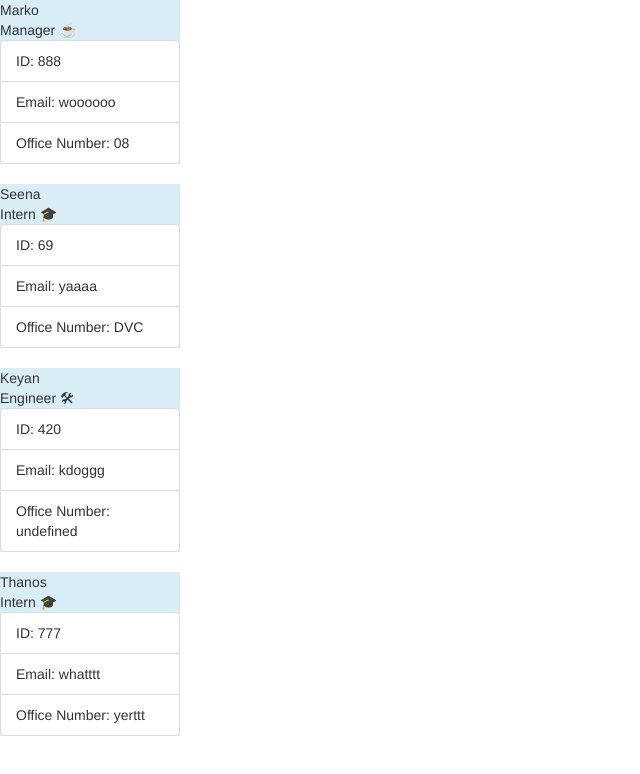
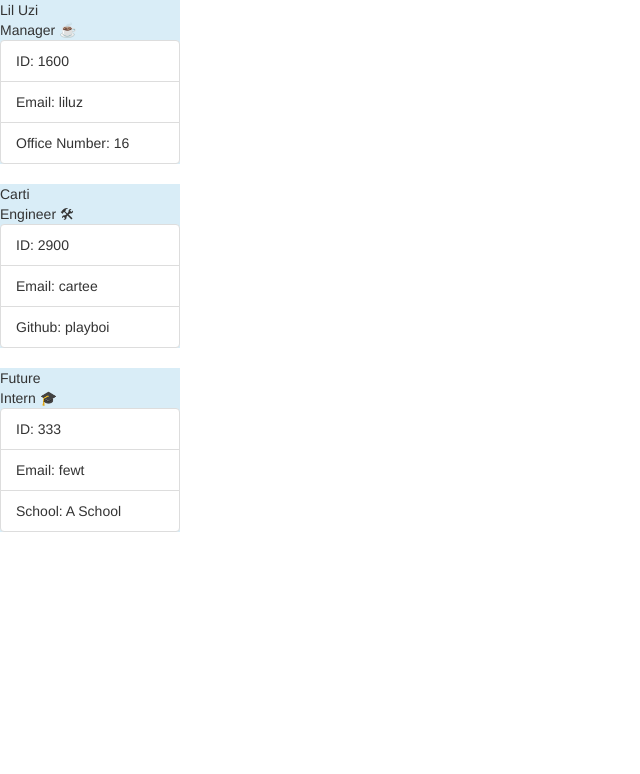
Before and after one commit to markosanchez800/team-profile-generator, a plain HTML site: page teamprofile.html in a window 1280 px wide. Shown: the whole page, without its empty margins (0-640 px from the left). Drawn offline with nearby package versions, Linux system fonts and the light colour scheme.

Commit message:
fixed issue where github name for engineer showed as undefined

```diff
--- a/teamprofile.html
+++ b/teamprofile.html
@@ -12,45 +12,34 @@
         <body>
 
         <div class="card text-dark bg-info mb-3" style="max-width: 18rem;">
-        <div class="card-header">Marko</div>
+        <div class="card-header">Lil Uzi</div>
         <div class="card-header">Manager ☕️</div>
         <div class="card-body">
         <ul class="list-group list-group-flush">
-        <li class="list-group-item">ID: 888</li>
-        <li class="list-group-item">Email: woooooo</li>
-        <li class="list-group-item">Office Number: 08</li>
+        <li class="list-group-item">ID: 1600</li>
+        <li class="list-group-item">Email: liluz</li>
+        <li class="list-group-item">Office Number: 16</li>
         </div>
         </div>
 
-                            <div class="card text-dark bg-info mb-3" style="max-width: 18rem;">
-                             <div class="card-header">Seena</div>
-                             <div class="card-header">Intern 🎓</div>
-                             <div class="card-body">
-                             <ul class="list-group list-group-flush">
-                             <li class="list-group-item">ID: 69</li>
-                             <li class="list-group-item">Email: yaaaa</li>
-                             <li class="list-group-item">Office Number: DVC</li>
-                             </div>
-                             </div>
-
                              <div class="card text-dark bg-info mb-3" style="max-width: 18rem;">
-                             <div class="card-header">Keyan</div>
+                             <div class="card-header">Carti</div>
                              <div class="card-header">Engineer 🛠</div>
                              <div class="card-body">
                              <ul class="list-group list-group-flush">
-                             <li class="list-group-item">ID: 420</li>
-                             <li class="list-group-item">Email: kdoggg</li>
-                             <li class="list-group-item">Office Number: undefined</li>
+                             <li class="list-group-item">ID: 2900</li>
+                             <li class="list-group-item">Email: cartee</li>
+                             <li class="list-group-item">Github: playboi</li>
                              </div>
                              </div>
 
                             <div class="card text-dark bg-info mb-3" style="max-width: 18rem;">
-                             <div class="card-header">Thanos</div>
+                             <div class="card-header">Future</div>
                              <div class="card-header">Intern 🎓</div>
                              <div class="card-body">
                              <ul class="list-group list-group-flush">
-                             <li class="list-group-item">ID: 777</li>
-                             <li class="list-group-item">Email: whatttt</li>
-                             <li class="list-group-item">Office Number: yerttt</li>
+                             <li class="list-group-item">ID: 333</li>
+                             <li class="list-group-item">Email: fewt</li>
+                             <li class="list-group-item">School: A School</li>
                              </div>
                              </div>
```
Also changed, not shown: index.js (+4 -4 lines).
